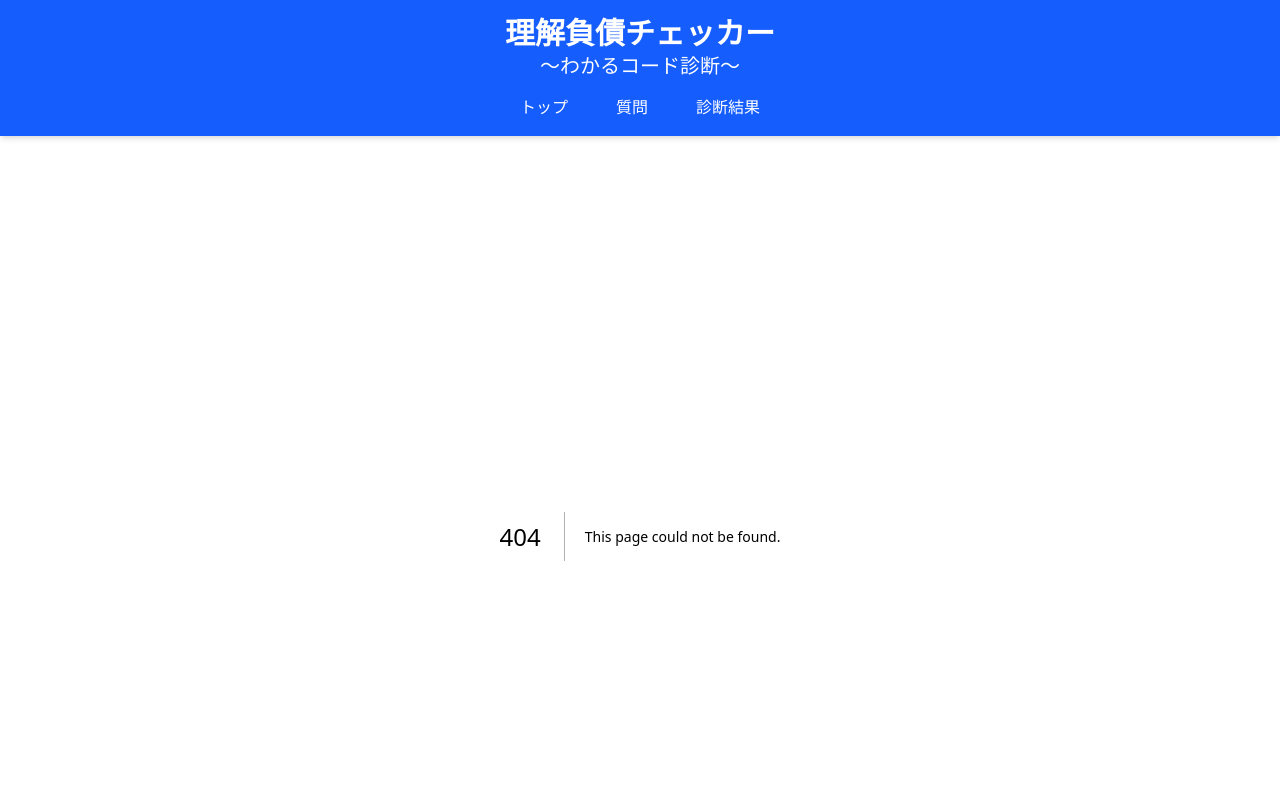
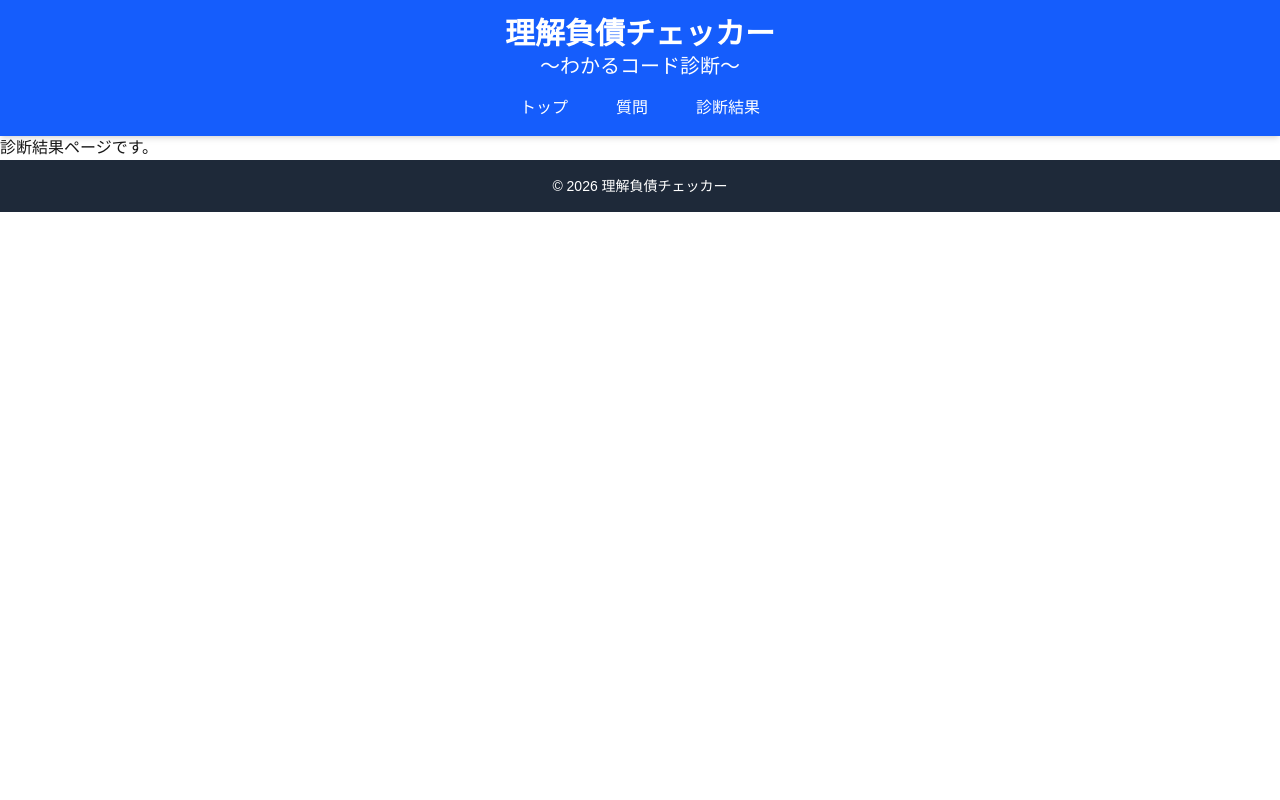
Before and after one commit to rei-dev99/original-product, a Next.js app in the folder front/: page /result in a window 1280 px wide. Before the commit this address had no page. Shown: the top 800 px of the page. Built offline with nearby package versions, Linux system fonts and the light colour scheme.

Commit message:
feat: result page tmp

```diff
--- /dev/null
+++ b/front/app/result/page.tsx
@@ -0,0 +1,5 @@
+export default function Result() {
+  return (
+    <h2>診断結果ページです。</h2>
+  )
+}
```
